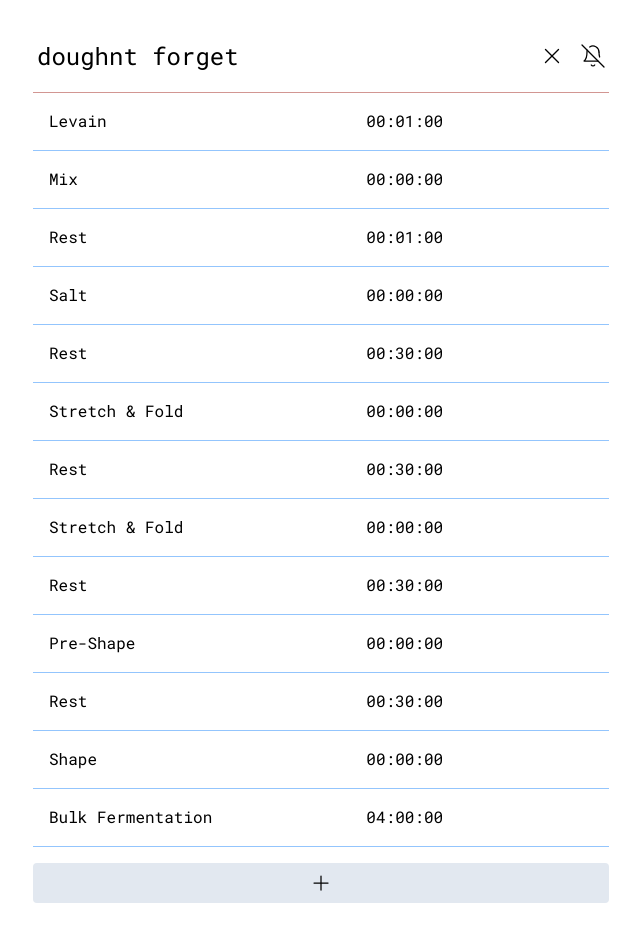
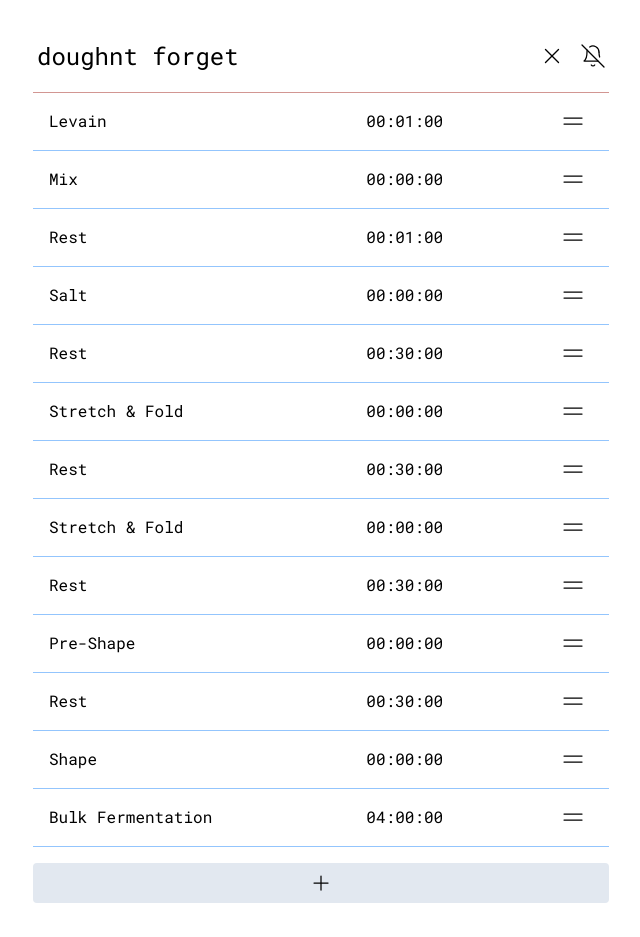
Before and after one commit to nicolean/doughnt-forget, a Next.js app: page / in a window 1280 px wide. Both pictures are taken after a click on the button "Enable edit mode". Shown: the whole page, without its empty margins (319-959 px from the left). Built offline with nearby package versions, Linux system fonts and the light colour scheme.

Commit message:
Adds grab icon for moving items

```diff
--- /dev/null
+++ b/src/components/GrabIcon.tsx
@@ -0,0 +1,8 @@
+export default function GrabIcon() {
+  return (
+    <svg xmlns="http://www.w3.org/2000/svg" width="24" height="24" viewBox="0 0 24 24" fill="none" stroke="currentColor" strokeWidth="1.25" strokeLinecap="round" strokeLinejoin="round" className="feather feather-menu">
+      <line x1="3" y1="9" x2="21" y2="9"></line>
+      <line x1="3" y1="15" x2="21" y2="15"></line>
+    </svg>
+  )
+}
--- a/src/components/Step.tsx
+++ b/src/components/Step.tsx
@@ -8,6 +8,7 @@ import StepTimer from './StepTimer';
 import StepStopwatch from './StepStopwatch';
 import StepForm from './StepForm';
 import ScheduleStepActions from './ScheduleStepActions';
+import GrabIcon from './GrabIcon';
 
 
 interface StepProps {
@@ -81,7 +82,7 @@ export default function Step({ id, step, isActive, isNotificationsEnabled, onSki
   }
 
   return (
-    <div className={`relative h-[3.625rem] bg-white not-last:border-b not-last:border-b-blue-300 ${dynamicClasses}`} style={style} ref={setNodeRef} {...attributes} {...listeners}>
+    <div className={`relative h-[3.625rem] bg-white not-last:border-b not-last:border-b-blue-300 ${dynamicClasses}`} style={style} ref={setNodeRef}>
       { isEditModeActive && activeEditStepId === step.id
         ? <div className="absolute top-2/4 -translate-y-2/4 z-10">
             <div className="relative">
@@ -94,6 +95,11 @@ export default function Step({ id, step, isActive, isNotificationsEnabled, onSki
               ? <StepTimer stepName={step.name} duration={step.duration} isActive={isActive} isComplete={step.isCompleted} isNotificationsEnabled={isNotificationsEnabled} onSkip={handleOnSkip} />
               : <StepStopwatch isActive={isActive} onSkip={handleOnSkip} />
             }
+            { isEditModeActive &&
+              <div className="col-span-2 flex justify-end">
+                <button {...attributes} {...listeners} className="mr-2 cursor-grabbing"><GrabIcon /></button>
+              </div>
+            }
           </div>
       }
     </div>
--- a/src/components/StepStopwatch.tsx
+++ b/src/components/StepStopwatch.tsx
@@ -26,11 +26,11 @@ export default function StepStopwatch({ isActive, onSkip }: StepStopwatchProps)
   return (
     <>
       <div className="col-span-3">{ timeString }</div>
-      <div className="col-span-2 flex justify-end">
-        { isActive && !isEditModeActive &&
+      { isActive && !isEditModeActive &&
+        <div className="col-span-2 flex justify-end">
           <ScheduleStepActions isPlaying={isRunning} onStart={start} onPause={pause} onSkip={handleOnSkip} />
-        }
-      </div>
+        </div>
+      }
     </>
   )
 }
--- a/src/components/StepTimer.tsx
+++ b/src/components/StepTimer.tsx
@@ -54,14 +54,14 @@ export default function StepTimer({ stepName, duration, isActive, isComplete, is
   return (
     <>
       <div className="col-span-3">{ timeString }</div>
-      <div className="col-span-2 flex justify-end">
-        { isActive && !isEditModeActive &&
-          ( isTimerComplete
+      { isActive && !isEditModeActive &&
+        <div className="col-span-2 flex justify-end">
+          { isTimerComplete
             ? <button onClick={() => onSkip(totalSeconds)}>Next</button>
             : <ScheduleStepActions isPlaying={isRunning} onStart={start} onPause={pause} onSkip={handleOnSkip} />
-          )
-        }
-      </div>
+          }
+        </div>
+      }
     </>
   )
 }
```
